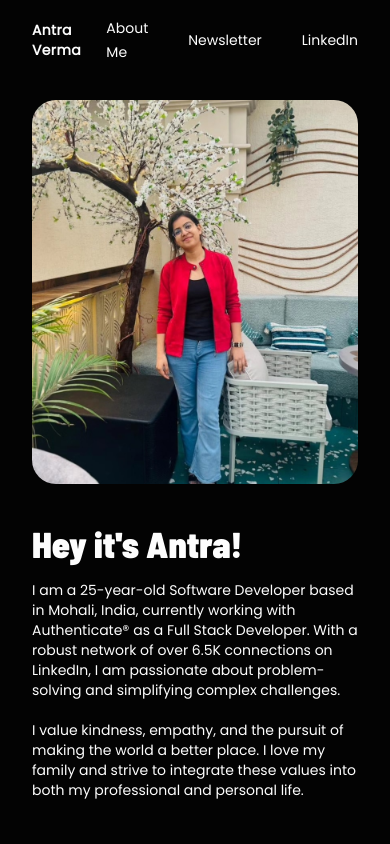
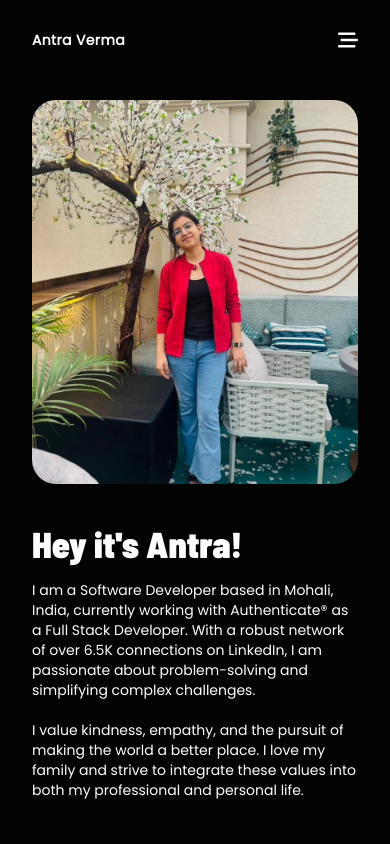
Before and after one commit to mis-coder/antraverma.com, a Next.js app: page /about in a window 390 px wide. Shown: the top 844 px of the page. Built offline with nearby package versions, Linux system fonts and the light colour scheme.

Commit message:
added mobile navbar

```diff
--- a/app/(pages)/about/page.jsx
+++ b/app/(pages)/about/page.jsx
@@ -9,10 +9,10 @@ const AboutPage = () => {
         <div className="w-full md:w-1/2">
           <h2 className="font-barlow text-4xl md:text-5xl">Hey it's Antra!</h2>
           <p className="mt-4 text-sm md:text-md">
-            I am a 25-year-old Software Developer based in Mohali, India,
-            currently working with Authenticate® as a Full Stack Developer. With
-            a robust network of over 6.5K connections on LinkedIn, I am
-            passionate about problem-solving and simplifying complex challenges.
+            I am a Software Developer based in Mohali, India, currently working
+            with Authenticate® as a Full Stack Developer. With a robust network
+            of over 6.5K connections on LinkedIn, I am passionate about
+            problem-solving and simplifying complex challenges.
             <br />
             <br /> I value kindness, empathy, and the pursuit of making the
             world a better place. I love my family and strive to integrate these
--- a/app/components/Header.tsx
+++ b/app/components/Header.tsx
@@ -1,3 +1,4 @@
+import MobileNavbar from "./UI/MobileNavbar";
 import Navbar from "./UI/Navbar";
 
 const Header = () => {
@@ -10,6 +11,7 @@ const Header = () => {
         Antra Verma
       </a>
       <Navbar />
+      <MobileNavbar />
     </header>
   );
 };
--- a/app/components/UI/MobileNavbar.tsx
+++ b/app/components/UI/MobileNavbar.tsx
@@ -1,5 +1,7 @@
 "use client";
 
+import { navItems } from "@/app/constants/static-data";
+import { nanoid } from "nanoid";
 import { useState } from "react";
 import { FaBarsStaggered, FaXmark } from "react-icons/fa6";
 
@@ -16,33 +18,34 @@ const MobileNavbar = () => {
 
   return (
     <div className="block md:hidden lg:hidden">
-      {isOpen ? (
-        <FaXmark size="20px" className="cursor-pointer" onClick={onClose} />
-      ) : (
       <FaBarsStaggered
         size="20px"
-          className="cursor-pointer"
+        className="animate-grow cursor-pointer"
         onClick={onOpen}
       />
-      )}
+
       {isOpen && (
-        <nav className="absolute top-20 left-0 h-full w-full">
-          <ul className="pl-8 h-1/2 flex flex-col gap-5 items-start text-sm">
-            <li className="underline underline-offset-8">
-              <a
-                href="https://www.linkedin.com/in/antra-verma/"
-                target="_blank"
+        <div className="fixed z-2 top-0 left-0 bg-primary-black h-full w-full flex items-center justify-center">
+          <FaXmark
+            size="30px"
+            className="animate-wiggle cursor-pointer absolute top-10 right-10"
+            onClick={onClose}
+          />
+          <nav>
+            <ul>
+              {navItems.map((item, index) => (
+                <li
+                  className={`animate-underline-${index} text-primary-white py-5`}
+                  key={nanoid()}
                 >
-                LinkedIn
+                  <a className="text-lg" href={item.url} target={item.target}>
+                    {item.title}
                   </a>
                 </li>
-            <li className="underline underline-offset-8">
-              <a href="/about" target="_blank">
-                About Me
-              </a>
-            </li>
+              ))}
             </ul>
           </nav>
+        </div>
       )}
     </div>
   );
--- a/app/components/UI/Navbar.tsx
+++ b/app/components/UI/Navbar.tsx
@@ -3,8 +3,7 @@ import { nanoid } from "nanoid";
 
 const Navbar = () => {
   return (
-    <>
-      <nav className="block">
+      <nav className="hidden md:block">
         <ul className="flex items-center justify-evenly w-fit gap-10 font-normal">
           {navItems.map((item) => (
             <li key={nanoid()} className="list-item--link">
@@ -19,7 +18,6 @@ const Navbar = () => {
           ))}
         </ul>
       </nav>
-    </>
   );
 };
 
--- a/app/constants/static-data/index.ts
+++ b/app/constants/static-data/index.ts
@@ -1,4 +1,9 @@
 export const navItems = [
+  {
+    target: "",
+    title: "Home",
+    url: "/",
+  },
   {
     target: "",
     title: "About Me",
--- a/tailwind.config.ts
+++ b/tailwind.config.ts
@@ -5,6 +5,11 @@ const config: Config = {
     "./pages/**/*.{js,ts,jsx,tsx,mdx}",
     "./components/**/*.{js,ts,jsx,tsx,mdx}",
     "./app/**/*.{js,ts,jsx,tsx,mdx}",
+  ],
+  safelist: [
+    {
+      pattern: /animate-underline-\d/,
+    },
   ],
   theme: {
     extend: {
@@ -20,6 +25,22 @@ const config: Config = {
       fontFamily: {
         barlow: ['"Barlow Semi Condensed"'],
       },
+      animation: {
+        grow: "grow 1s ease-out 2",
+        ...Array.from({ length: 4 }, (_, i) => ({
+          [`underline-${i}`]: `underline 0.5s linear ${0.5 * i}s forwards`,
+        })).reduce((a, c) => ({ ...a, ...c }), {}),
+      },
+      keyframes: {
+        underline: {
+          "0%": { textDecoration: "none" },
+          "100%": { textDecoration: "underline", textUnderlineOffset: "10px" },
+        },
+        grow: {
+          "0%, 100%": { transform: "scale(1)" },
+          "50%": { transform: "scale(1.2)" },
+        },
+      },
     },
   },
   plugins: [],
```
Lines whose indentation alone changed are shown as unchanged.
